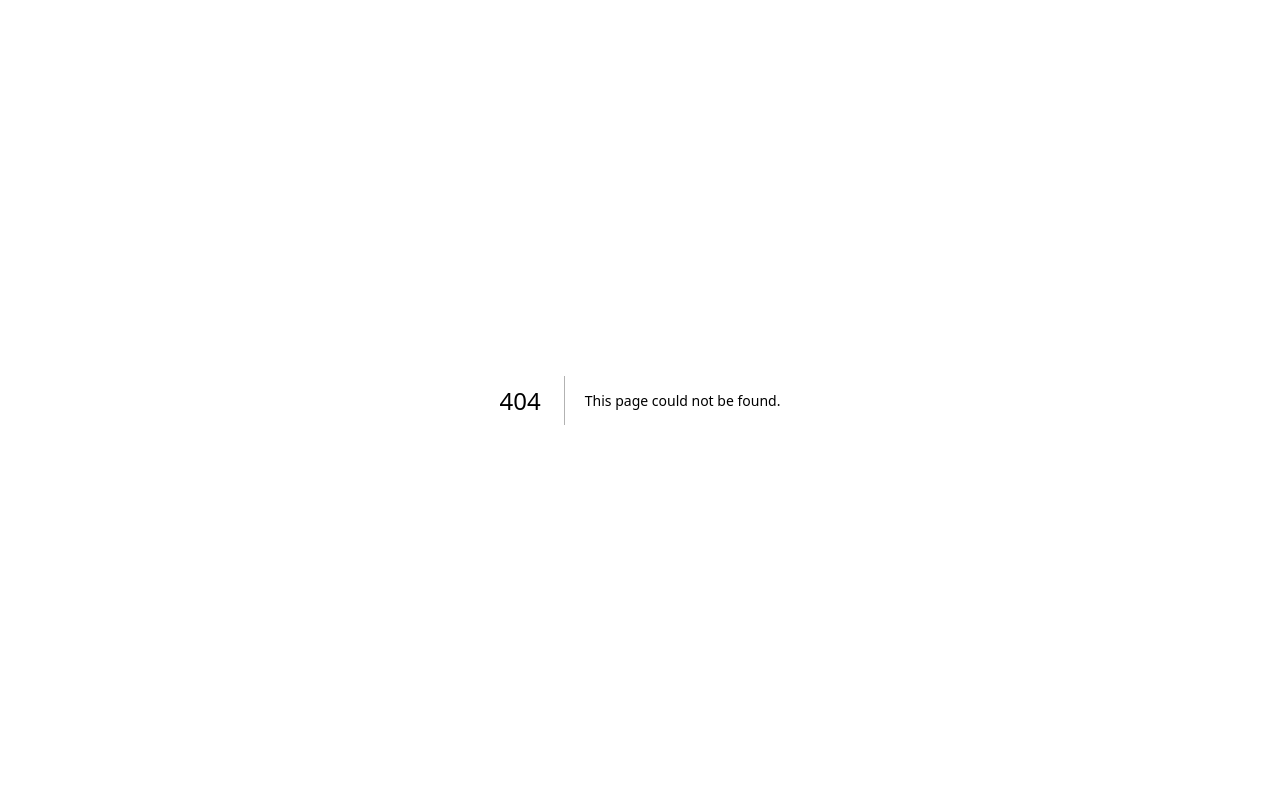
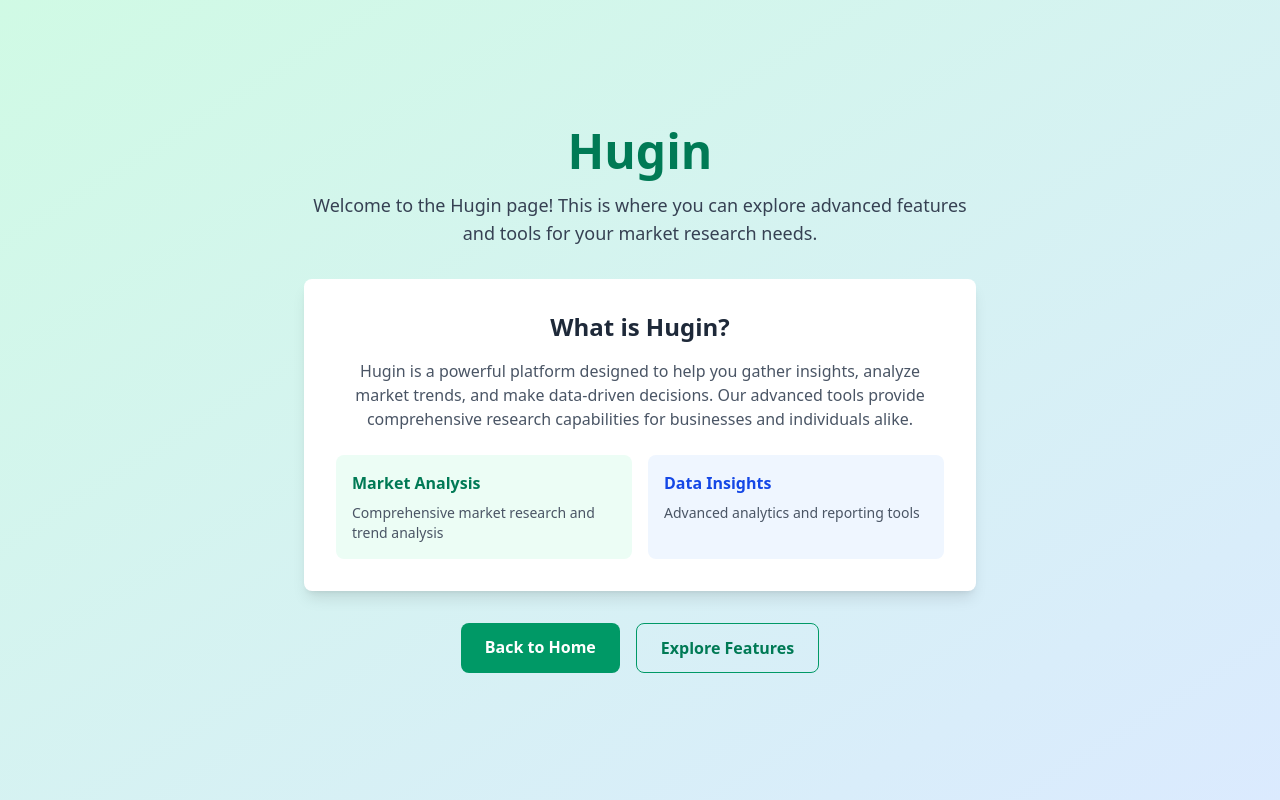
Before and after one commit to christianzmwang/allvitr, a Next.js app: page /hugin in a window 1280 px wide. Before the commit this address had no page. Built offline with nearby package versions, Linux system fonts and the light colour scheme.

Commit message:
added dedicated hugin page

```diff
--- /dev/null
+++ b/src/app/hugin/page.tsx
@@ -0,0 +1,50 @@
+export default function HuginPage() {
+  return (
+    <main className="flex min-h-screen flex-col items-center justify-center bg-gradient-to-br from-emerald-100 to-blue-100 p-4">
+      <div className="max-w-2xl w-full text-center">
+        <h1 className="text-5xl font-extrabold text-emerald-700 mb-4">
+          Hugin
+        </h1>
+        <p className="text-lg text-gray-700 mb-8">
+          Welcome to the Hugin page! This is where you can explore advanced features
+          and tools for your market research needs.
+        </p>
+        <div className="bg-white rounded-lg shadow-lg p-8 mb-8">
+          <h2 className="text-2xl font-bold text-gray-800 mb-4">
+            What is Hugin?
+          </h2>
+          <p className="text-gray-600 mb-6">
+            Hugin is a powerful platform designed to help you gather insights,
+            analyze market trends, and make data-driven decisions. Our advanced
+            tools provide comprehensive research capabilities for businesses and
+            individuals alike.
+          </p>
+          <div className="grid grid-cols-1 md:grid-cols-2 gap-4 text-left">
+            <div className="bg-emerald-50 p-4 rounded-lg">
+              <h3 className="font-semibold text-emerald-700 mb-2">Market Analysis</h3>
+              <p className="text-sm text-gray-600">Comprehensive market research and trend analysis</p>
+            </div>
+            <div className="bg-blue-50 p-4 rounded-lg">
+              <h3 className="font-semibold text-blue-700 mb-2">Data Insights</h3>
+              <p className="text-sm text-gray-600">Advanced analytics and reporting tools</p>
+            </div>
+          </div>
+        </div>
+        <div className="flex flex-col sm:flex-row gap-4 justify-center">
+          <a
+            href="/"
+            className="px-6 py-3 bg-emerald-600 text-white rounded-lg font-semibold hover:bg-emerald-700 transition"
+          >
+            Back to Home
+          </a>
+          <a
+            href="/features"
+            className="px-6 py-3 border border-emerald-600 text-emerald-700 rounded-lg font-semibold hover:bg-emerald-50 transition"
+          >
+            Explore Features
+          </a>
+        </div>
+      </div>
+    </main>
+  )
+}
--- a/src/app/page.tsx
+++ b/src/app/page.tsx
@@ -17,6 +17,12 @@ export default function Home() {
             Explore Features
           </a>
           <a
+            href="/hugin"
+            className="px-6 py-3 bg-blue-600 text-white rounded-lg font-semibold hover:bg-blue-700 transition"
+          >
+            Learn More About Hugin
+          </a>
+          <a
             href="/signup"
             className="px-6 py-3 border border-emerald-600 text-emerald-700 rounded-lg font-semibold hover:bg-emerald-50 transition"
           >
```
